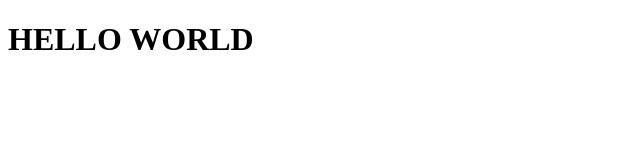
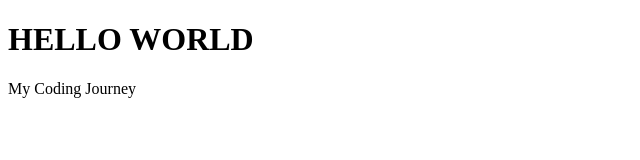
Before and after one commit to Shravya-S-Nayak/First-_steps-_in_code, a plain HTML site: page index.html in a window 1280 px wide. Shown: the whole page, without its empty margins (0-640 px from the left). Drawn offline with Linux system fonts and the light colour scheme.

Commit message:
Add paragraph

```diff
--- a/index.html
+++ b/index.html
@@ -7,5 +7,6 @@
 </head>
 <body>
     <h1>HELLO WORLD</h1>
+    <p>My Coding Journey</p>
 </body>
 </html>
```
